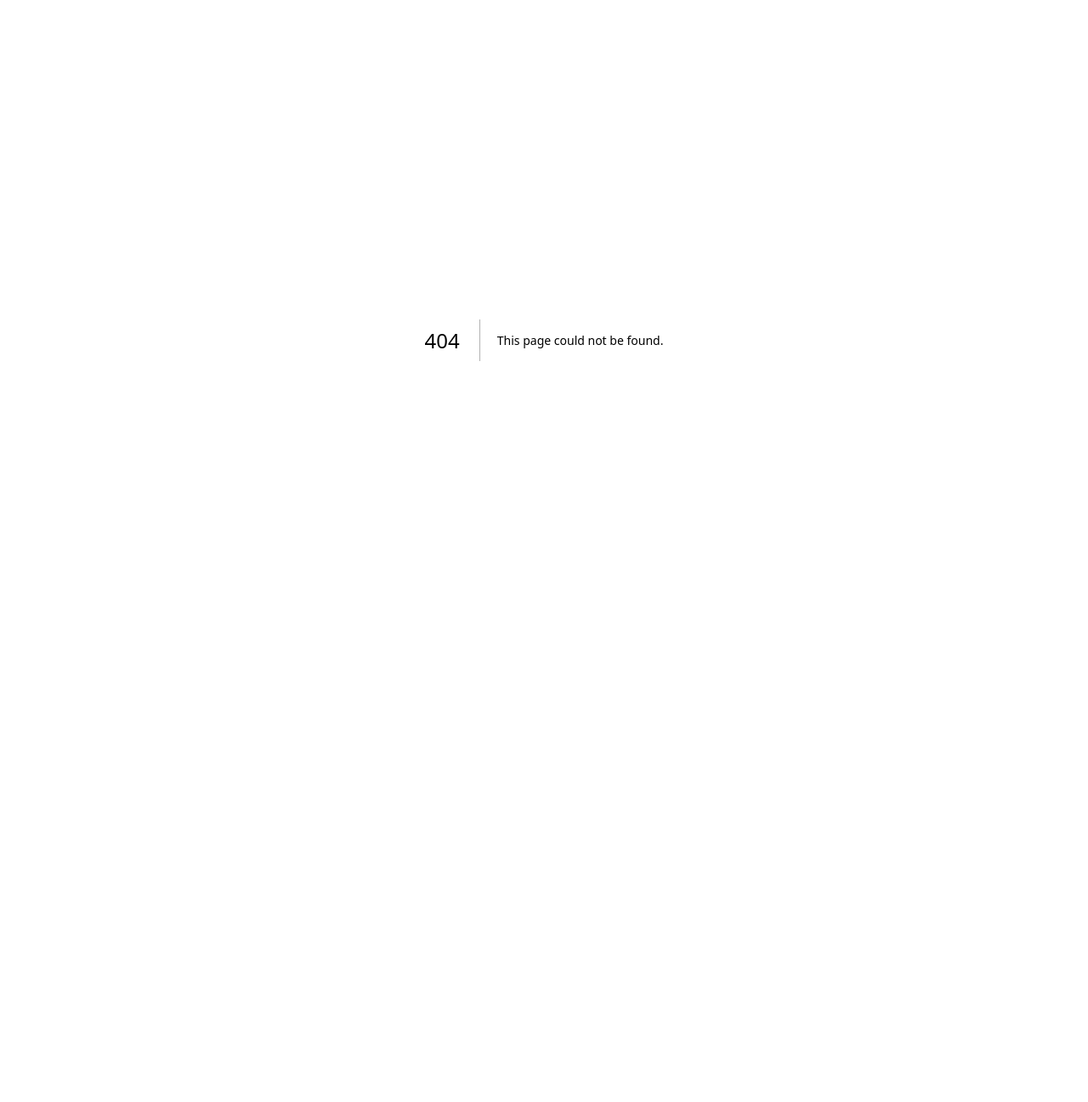
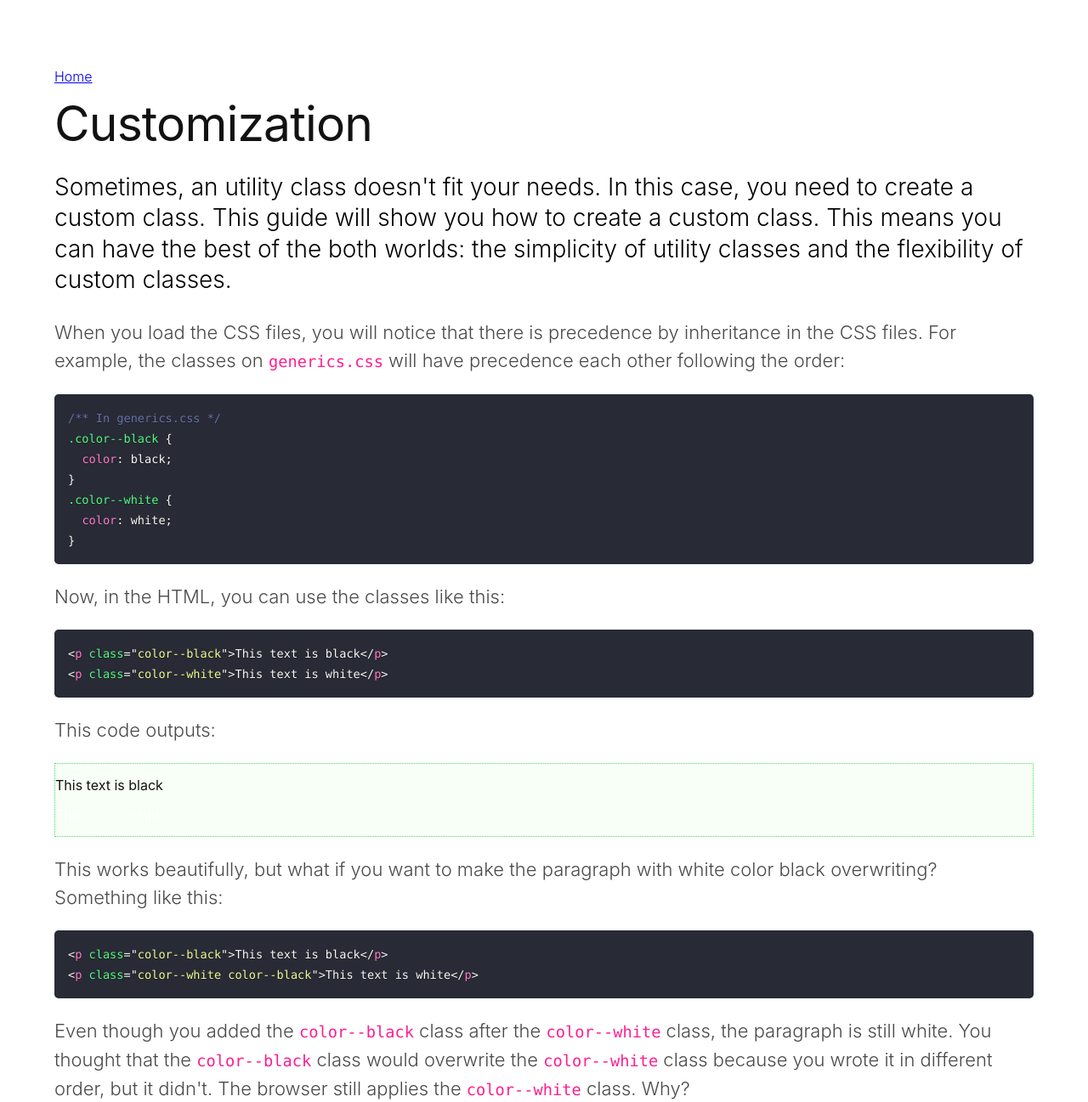
Before and after one commit to meerita/tfcssf, a Next.js app: page /customization in a window 1280 px wide. Before the commit this address had no page. Shown: the top 1297 px of the page at 85% size. Before the commit the page ends 800 px from the top, so only its background shows below. Built offline with nearby package versions, Linux system fonts and the light colour scheme.

Commit message:
New height values

```diff
--- a/src/components/typography/DisplayLarge.tsx
+++ b/src/components/typography/DisplayLarge.tsx
@@ -19,7 +19,8 @@ export default function DisplayLarge(props: ITypography): JSX.Element {
     'margin--0',
     'sm-font-size--45',
     'md-font-size--57',
-    'line-height--auto',
+    'line-height--100',
+    'c-kerning',
   ];
 
   const Component = inline ? 'span' : 'h1';
--- a/src/pages/_app.tsx
+++ b/src/pages/_app.tsx
@@ -8,6 +8,8 @@ import '@/styles/md.css';
 import '@/styles/lg.css';
 import '@/styles/xl.css';
 import '@/styles/xxl.css';
+import '@/styles/custom.css';
+
 import type { AppProps } from 'next/app';
 
 export default function App({ Component, pageProps }: AppProps) {
--- /dev/null
+++ b/src/pages/customization/index.tsx
@@ -0,0 +1,169 @@
+/** @format */
+import Head from 'next/head';
+import Link from 'next/link';
+import DisplayLarge from '@/components/typography/DisplayLarge';
+import Main from '@/components/documentation/main';
+import BodyLarge from '@/components/typography/BodyLarge';
+import BodyMedium from '@/components/typography/BodyMedium';
+import BodySmall from '@/components/typography/BodySmall';
+import TitleLarge from '@/components/typography/TitleLarge';
+import { Prism as SyntaxHighlighter } from 'react-syntax-highlighter';
+import { dracula } from 'react-syntax-highlighter/dist/cjs/styles/prism';
+import HeadlineLarge from '@/components/typography/HeadlineLarge';
+
+export default function Customization() {
+  return (
+    <>
+      <Head>
+        <title>Customization - The Functional CSS Framework (TFCSSF)</title>
+        <meta
+          name='description'
+          content='FCSSF (The Functional CSS Framework) is a versatile and lightweight functional CSS framework that simplifies the process of styling web applications. This repository contains the core FCSSF CSS files, a Next.js documentation application, and some basic React components. '
+        />
+        <meta name='viewport' content='width=device-width, initial-scale=1' />
+        <link rel='icon' href='/favicon.ico' />
+      </Head>
+      <Main>
+        <BodySmall>
+          <Link href='/'>Home</Link>
+        </BodySmall>
+        <DisplayLarge>Customization</DisplayLarge>
+        <BodyLarge>
+          Sometimes, an utility class doesn&apos;t fit your needs. In this case,
+          you need to create a custom class. This guide will show you how to
+          create a custom class. This means you can have the best of the both
+          worlds: the simplicity of utility classes and the flexibility of
+          custom classes.
+        </BodyLarge>
+        <BodyMedium>
+          When you load the CSS files, you will notice that there is precedence
+          by inheritance in the CSS files. For example, the classes on{' '}
+          <code>generics.css</code> will have precedence each other following
+          the order:
+        </BodyMedium>
+        <SyntaxHighlighter language='css' style={dracula}>
+          {`/** In generics.css */
+.color--black {
+  color: black;
+}
+.color--white {
+  color: white;
+}
+`}
+        </SyntaxHighlighter>
+
+        <BodyMedium>
+          Now, in the HTML, you can use the classes like this:
+        </BodyMedium>
+
+        <SyntaxHighlighter language='html' style={dracula}>
+          {`<p class="color--black">This text is black</p>
+<p class="color--white">This text is white</p>`}
+        </SyntaxHighlighter>
+
+        <BodyMedium>This code outputs:</BodyMedium>
+
+        <div className='border-dp'>
+          <p className='color--black'>This text is black</p>
+          <p className='color--white'>This text is white</p>
+        </div>
+
+        <BodyMedium>
+          This works beautifully, but what if you want to make the paragraph
+          with white color black overwriting? Something like this:
+        </BodyMedium>
+
+        <SyntaxHighlighter language='html' style={dracula}>
+          {`<p class="color--black">This text is black</p>
+<p class="color--white color--black">This text is white</p>`}
+        </SyntaxHighlighter>
+
+        <BodyMedium>
+          Even though you added the <code>color--black</code> class after the{' '}
+          <code>color--white</code> class, the paragraph is still white. You
+          thought that the <code>color--black</code> class would overwrite the{' '}
+          <code>color--white</code> class because you wrote it in different
+          order, but it didn&apos;t. The browser still applies the{' '}
+          <code>color--white</code> class. Why?
+        </BodyMedium>
+        <BodyMedium>
+          This is because the <code>color--white</code> class has precedence
+          over the <code>color--black</code> class because it is declared after
+          the <code>color--black</code> class in the CSS, therefore the
+          paragraph will be white because of the natural inheritance order
+          dictacted by the CSS.
+        </BodyMedium>
+        <BodyMedium>
+          To solve this problem, you can add the <code>!important</code> keyword
+          to the <code>color--black</code> class: his code outputs the same
+          thing as the previous code, but that would create pure chaos in your
+          CSS. You would need to add the <code>!important</code> keyword to all
+          and you will end up with a messy CSS file, and repeating this same
+          issue. FCSS solves this problem by using the customs classes wrote in{' '}
+          <code>custom.css</code> file that is always imported last. While this
+          is not the common case in FCSS, you can use it if you need to.
+        </BodyMedium>
+
+        <BodyMedium>
+          If you need to solve an inheritance problem, make a logic case in the
+          component for rendering a different class. For example, if you need to
+          render a black text instead of white, you can do something like this:
+        </BodyMedium>
+
+        <SyntaxHighlighter language='jsx' style={dracula}>
+          {`/** @format */
+
+export default function MyComponent({ color }) {
+  const textColor = color === 'black' ? 'black' : 'white';
+  return (
+    <p className={\`color--\${textColor}\`}>
+      This text is {color}
+    </p>
+  );
+  }
+          `}
+        </SyntaxHighlighter>
+
+        <BodyMedium>
+          This a clean way to solve it. But for other cases, you cannot use
+          this, and for those cases, you may want to write your custom class.
+        </BodyMedium>
+
+        <TitleLarge>Writing a custom class</TitleLarge>
+
+        <BodyMedium>
+          To write a custom class, you need to write it in the{' '}
+          <code>custom.css</code> this file is always imported last, so it will
+          have precedence over the other classes. It must follow a defined
+          pattern, the pattern I designed is all custom classes must be preceded
+          by a preffix <code>.c-</code>. For example, if you want to create a
+          class that makes the text red on hover, you can do something like
+          this:
+        </BodyMedium>
+
+        <SyntaxHighlighter language='css' style={dracula}>
+          {`/** In custom.css */
+.c-color-red-on-hover:hover {
+  color: red;
+}`}
+        </SyntaxHighlighter>
+
+        <BodyMedium>
+          Now, in the HTML, you can use the class like this:
+        </BodyMedium>
+
+        <SyntaxHighlighter language='html' style={dracula}>
+          {`<p class="color--black c-color-red-on-hover">This text is red on hover</p>`}
+        </SyntaxHighlighter>
+
+        <BodyMedium>This code outputs the following result:</BodyMedium>
+
+        <div className='border-dp'>
+          <p className='color--black c-color-red-on-hover'>
+            This text is red on hover
+          </p>
+        </div>
+      </Main>
+    </>
+  );
+}
--- a/src/pages/manifesto/index.tsx
+++ b/src/pages/manifesto/index.tsx
@@ -24,7 +24,10 @@ export default function Manifesto() {
         <BodySmall>
           <Link href='/'>Home</Link>
         </BodySmall>
-        <DisplayLarge>We&apos;ve been doing CSS wrong all along</DisplayLarge>
+        <DisplayLarge>
+          We&apos;ve been doing CSS wrong all along. We&apos;ve been doing CSS
+          wrong all along.{' '}
+        </DisplayLarge>
         <BodyLarge>
           We have been programming{' '}
           <abbr title='Cascading Style Sheets'>CSS</abbr> incorrectly for a long
--- /dev/null
+++ b/src/styles/custom.css
@@ -0,0 +1,9 @@
+/** @format */
+
+.c-color-red-on-hover:hover {
+  color: red;
+}
+
+.c-kerning {
+  letter-spacing: -0.015em;
+}
--- a/src/styles/generics.css
+++ b/src/styles/generics.css
@@ -900,6 +900,48 @@
 .height--100vh {
   height: 100vh;
 }
+.height--100dvh {
+  height: 100dvh;
+}
+.height--100vw {
+  height: 100vw;
+}
+.height--100dv {
+  height: 100dv;
+}
+.height--100vmin {
+  height: 100vmin;
+}
+.height--100dvm {
+  height: 100dvm;
+}
+.height--100vmax {
+  height: 100vmax;
+}
+.height--100dvmax {
+  height: 100dvmax;
+}
+.height--100v {
+  height: 100v;
+}
+.height--100vh {
+  height: 100vh;
+}
+.height--100dvh {
+  height: 100dvh;
+}
+.height--100vw {
+  height: 100vw;
+}
+.height--100svw {
+  height: 100svw;
+}
+.height--100vmin {
+  height: 100vmin;
+}
+.height--100dvm {
+  height: 100dvm;
+}
 .height--100 {
   height: 100%;
 }
@@ -1107,8 +1149,14 @@
 .line-break--anywhere {
   line-break: anywhere;
 }
-.line-height--normal {
-  line-height: normal;
+.line-height--100 {
+  line-height: 100%;
+}
+.line-height--110 {
+  line-height: 110%;
+}
+.line-height--120 {
+  line-height: 120%;
 }
 .line-height--130 {
   line-height: 130%;
```
